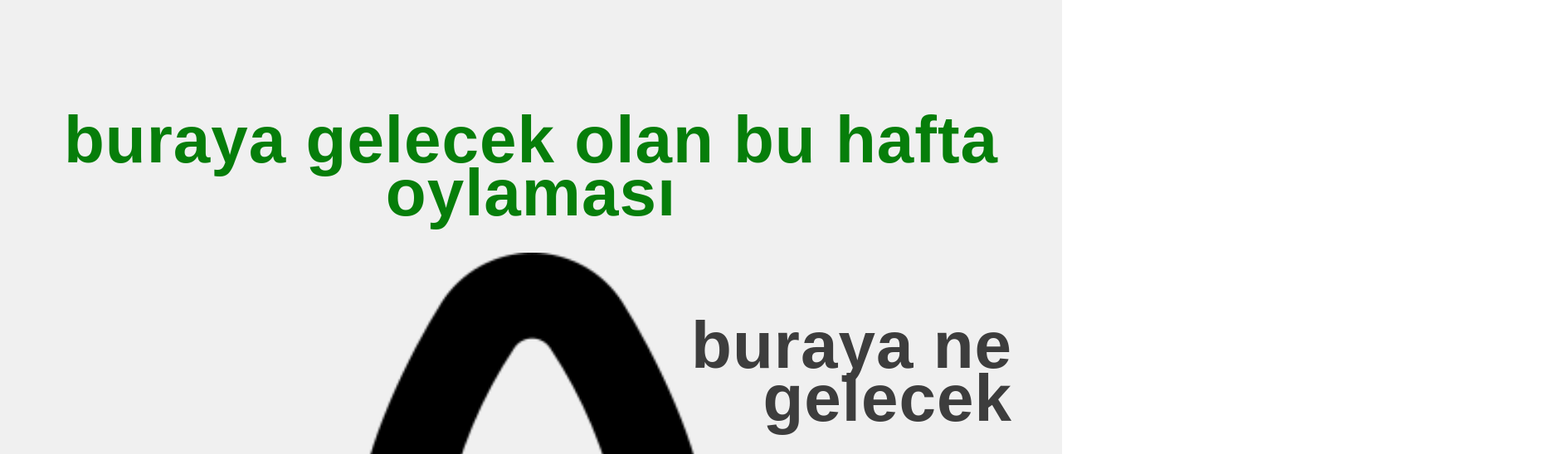
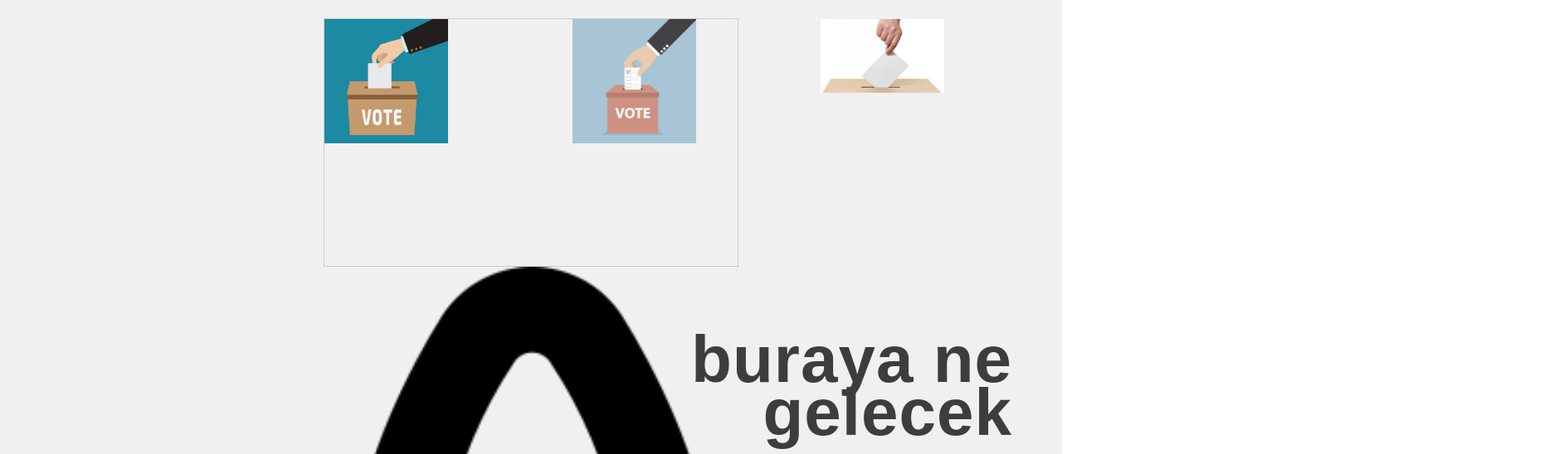
Before and after one commit to ZeynepTek/yine-web, a plain HTML site: page index.html in a window 1280 px wide. Shown: the part 954-1502 px from the top of the page at 83% size, 1885 px wide, since content can reach past the window. Drawn offline with Linux system fonts and the light colour scheme; a web font is replaced by a local one.

Commit message:
slider
şlk eklenti

```diff
--- a/css/styles.css
+++ b/css/styles.css
@@ -183,6 +183,26 @@ FONTS
   nav a:focus {
     color: var(--clr-accent);
     text-decoration: underline;
+  }
+  /* slider kısmı */
+
+  .slider {
+    position: relative;
+    width: 500px;
+    height: 300px;
+    border: 1px solid #ccc;
+    margin: auto;
+  }
+
+  .slider-content {
+    position: absolute;
+    width: 300%;
+    left: 0;
+  }
+
+  .slider-item {
+    width: 20%;
+    float: left;
   }
 
   /* buttons */
--- a/index.html
+++ b/index.html
@@ -45,7 +45,7 @@
 
     <main>
         <section class="intro">
-            <h2 class="section-title">Biz <span class="text-primary">fikirlerini belirtmenin</span> biraz daha kolay bir yolunu bulduk ve bu siteyi geliştirdik</h2>
+            <h3 class="section-title">Biz <span class="text-primary">fikirlerini belirtmenin</span> biraz daha kolay bir yolunu bulduk ve bu siteyi geliştirdik</h3>
         </section>
 
         <section class="about-us">
@@ -60,8 +60,25 @@
 
     <section class="connect">
         <header>
-            <h2 class ="section-title text-primary">buraya gelecek olan bu hafta oylaması</h2>
+            <h3 class ="section-title text-primary">buraya gelecek olan bu hafta oylaması</h3>
         </header>
+
+        <!-- slider kısmı için -->
+        <div class="slider">
+            <div class="slider-content">
+                <div class="slider-item">
+                    <img src="img/vote1.png" alt="" class="product__img">
+                </div>
+                <div class="slider-item">
+                    <img src="img/vote2.png" alt="" class="product__img">
+                </div>
+                <div class="slider-item">
+                    <img src="img/vote3.png" alt="" class="product__img">
+                </div>
+
+            </div>
+        </div>
+
         <header class="about-us__intro">
             <h2 class= "section-title">buraya ne gelecek</h2>
         </header>
```
Also changed, not shown: img/vote1.png (added), img/vote2.png (added), img/vote3.png (added).
